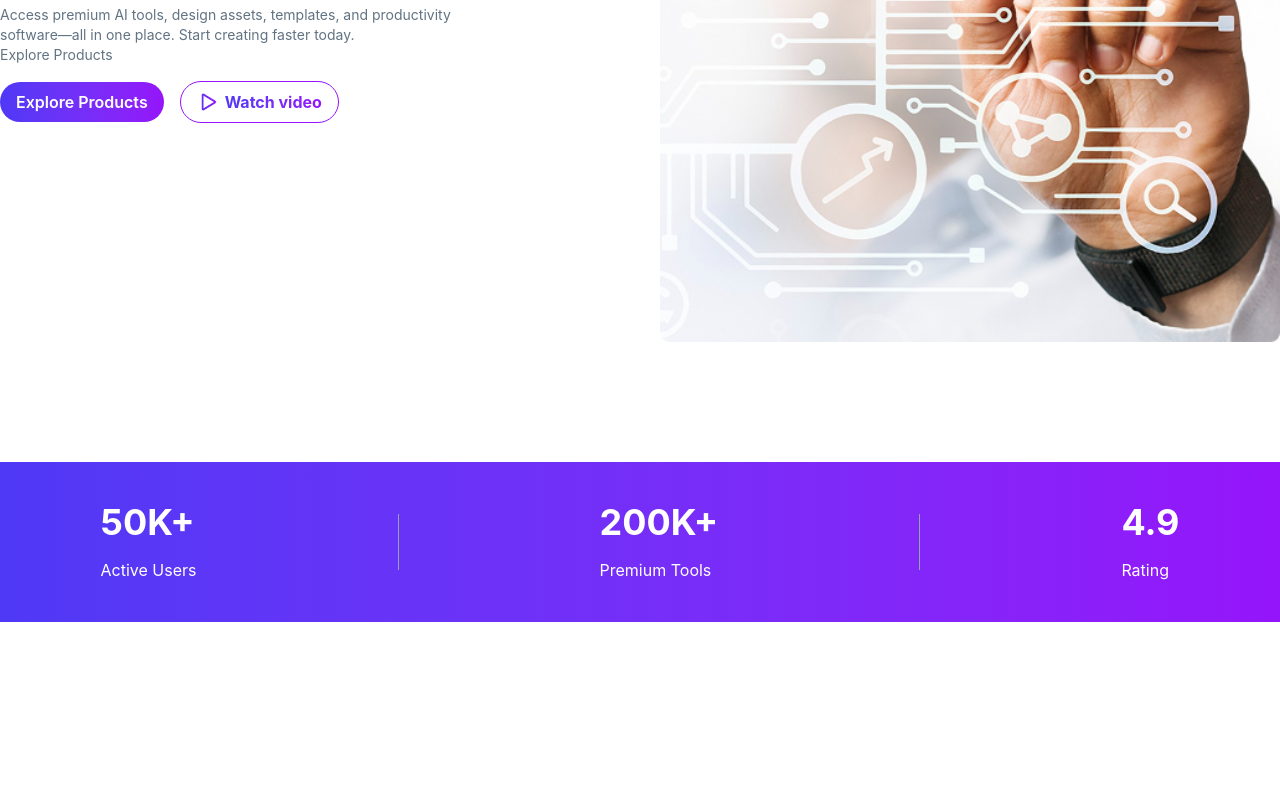
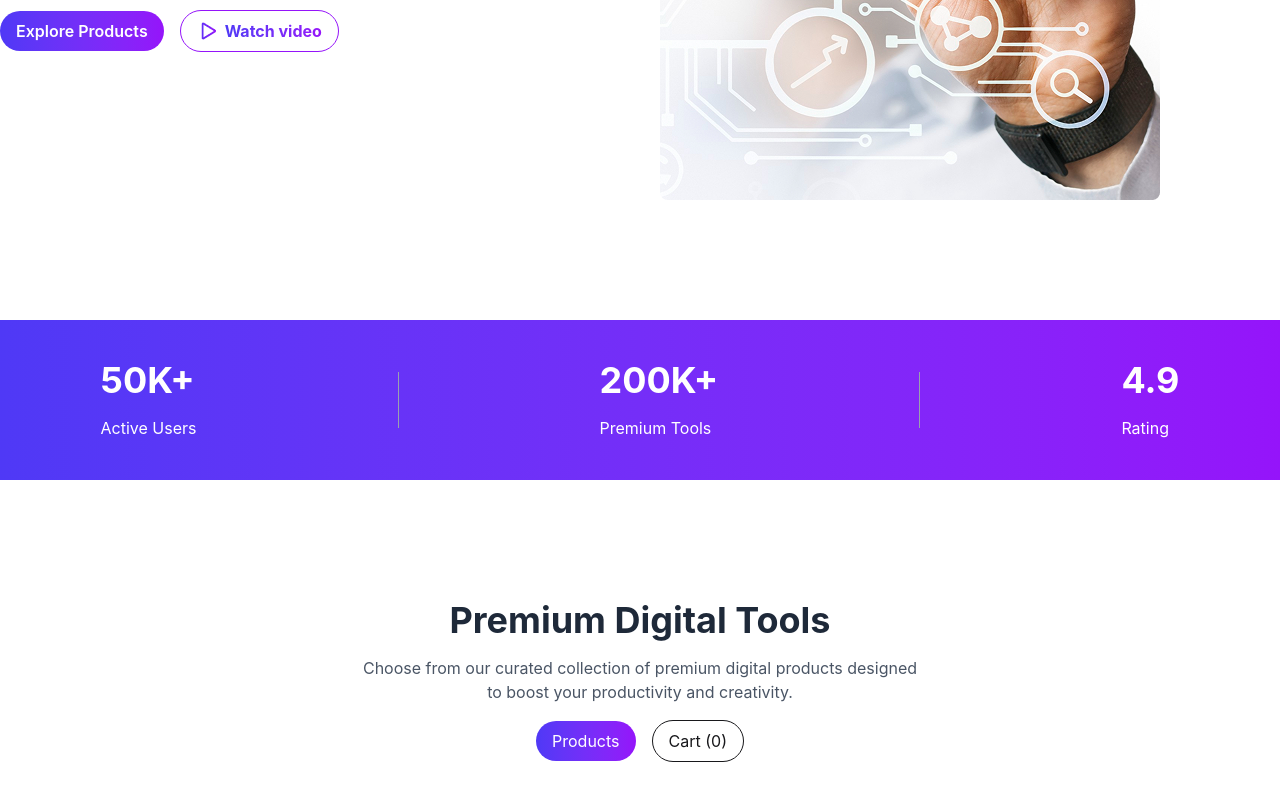
Before and after one commit to mdmizanurrahman5215/Digital-Tool-Shop, a React (Vite) app: page / in a window 1280 px wide. Shown: the part 543-1343 px from the top of the page. Before the commit the page ends 1205 px from the top, so only its background shows below. Built offline with nearby package versions, Linux system fonts and the light colour scheme.

Commit message:
add premium section

```diff
--- a/src/App.jsx
+++ b/src/App.jsx
@@ -1,6 +1,7 @@
 
 import './App.css'
 import Banner from './components/Banner'
+import PremiumTools from './components/PremiumTools'
 import Stats from './components/Stats'
 import Header from './layout/Header'
 
@@ -12,6 +13,7 @@ function App() {
  <Header/>
  <Banner/>
  <Stats/>
+ <PremiumTools/>
 </>
   )
 }
--- a/src/components/Banner.jsx
+++ b/src/components/Banner.jsx
@@ -6,32 +6,42 @@ const Banner = () => {
   return (
     <>
       <div>
-        <div className="container mx-auto grid  md:grid-cols-2 items-center py-20 gap-10">
+        <div className="container mx-auto grid  md:grid-cols-2 items-center py-20 gap-10 ">
           <div className="left space-y-4">
             <div className="w-fit px-4 py-1 flex items-center gap-2 rounded-full bg-[#E1E7FF]">
               <div className="animate-pulse transition-linear border-2 p-[1px] shadow-[0px_4px_10px_rgba(0,0,0,0.2)] rounded-full border-[#6C63FF]">
                 <div className="w-2 h-2 bg-[#6C63FF] rounded-full"></div>
               </div>
-              <p className=" font-semibold bg-gradient-to-l from-[#9514FA] to-[#4F39F6] text-transparent bg-clip-text">New: AI-Powered Tools Available</p>
+              <p className=" font-semibold bg-gradient-to-l from-[#9514FA] to-[#4F39F6] text-transparent bg-clip-text">
+                New: AI-Powered Tools Available
+              </p>
             </div>
             <h1 className="text-5xl font-bold text-[#101727] leading-[3.5rem]">
               Supercharge Your <br /> Digital Workflow
             </h1>
             <p className="text-[#627382] leading-5 text-sm">
               Access premium AI tools, design assets, templates, and
-              productivity <br /> software—all in one place. Start creating faster
-              today. <br /> Explore Products
+              productivity <br /> software—all in one place. Start creating
+              faster today. <br /> Explore Products
             </p>
             <div className="flex gap-4 items-center justify-start ">
-              <button className=" font-semibold bg-gradient-to-l from-[#9514FA] to-[#4F39F6] text-white px-4 py-2 rounded-full cursor-pointer">Explore Products</button>
+              <button className=" font-semibold bg-gradient-to-l from-[#9514FA] to-[#4F39F6] text-white px-4 py-2 rounded-full cursor-pointer">
+                Explore Products
+              </button>
               <button className="flex items-center justify-start gap-2 border px-4 py-2 rounded-full  border-[#9514FA] cursor-pointer">
                 <img src={play} alt="Play" />
-                <span className="gradient text-transparent bg-clip-text font-bold">Watch video</span>
+                <span className="gradient text-transparent bg-clip-text font-bold">
+                  Watch video
+                </span>
               </button>
             </div>
           </div>
           <div className="right ">
-            <img src={bannerImg} alt="Banner" className=" w-full object-center object-cover" />
+            <img
+              src={bannerImg}
+              alt="Banner"
+              className=" object-center object-cover"
+            />
           </div>
         </div>
       </div>
--- a/src/components/PremiumTools.jsx
+++ b/src/components/PremiumTools.jsx
@@ -2,9 +2,18 @@ import React from 'react'
 
 const PremiumTools = () => {
   return (
+    <>
     <div>
-
+      <div className='container mx-auto flex flex-col items-center justify-center text-center gap-4 py-20'>
+          <h1 className='text-4xl font-bold text-gray-800'>Premium Digital Tools</h1>
+          <p className='text-gray-600'>Choose from our curated collection of premium digital products designed <br /> to boost your productivity and creativity.</p>
+          <div className=''>
+            <button className='gradient text-white px-4 py-2 rounded-full mr-4'>Products</button>
+            <button className='border rounded-full px-4 py-2'>Cart (0)</button>
+          </div>
+      </div>
     </div>
+    </>
   )
 }
 
```
